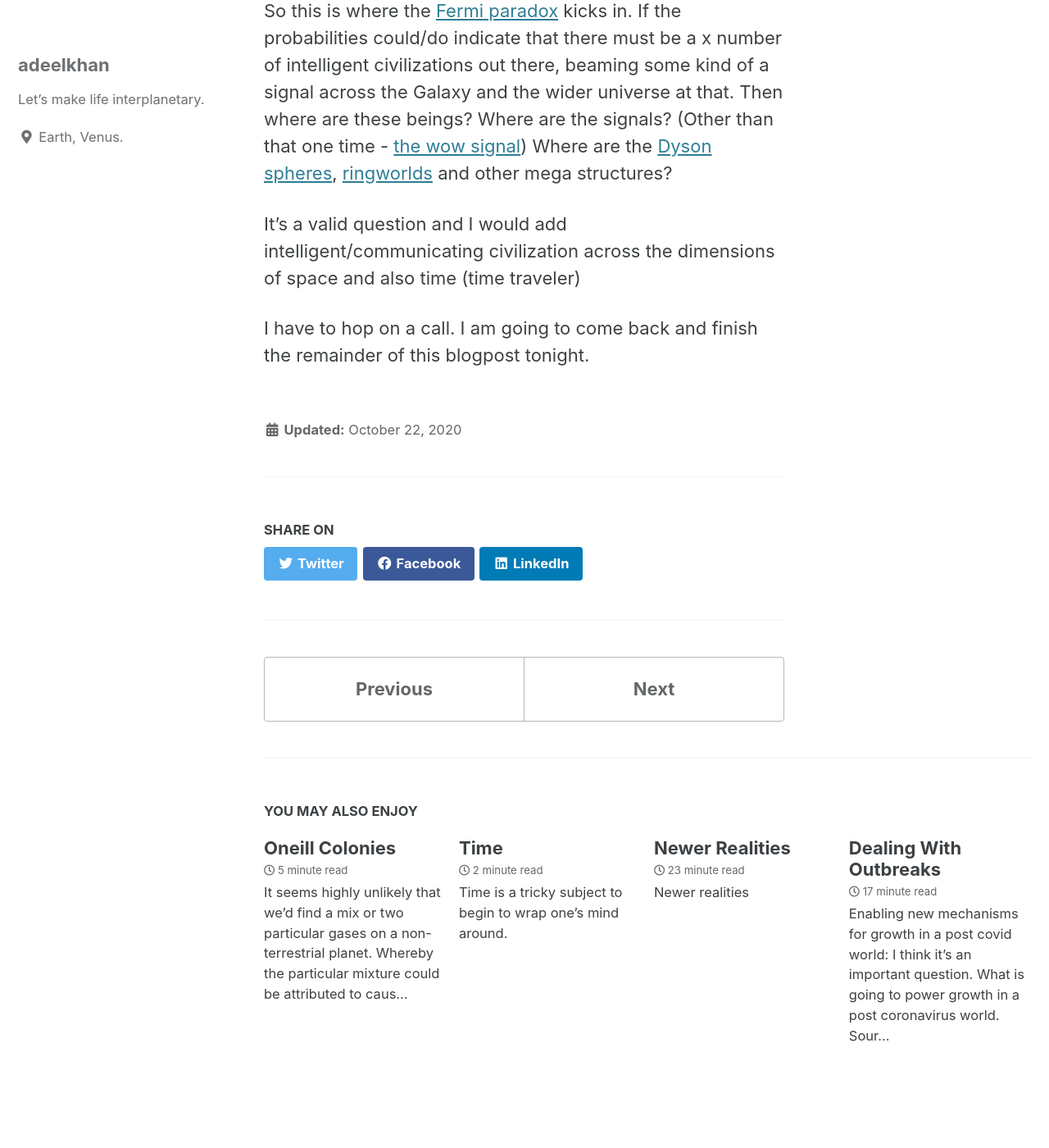
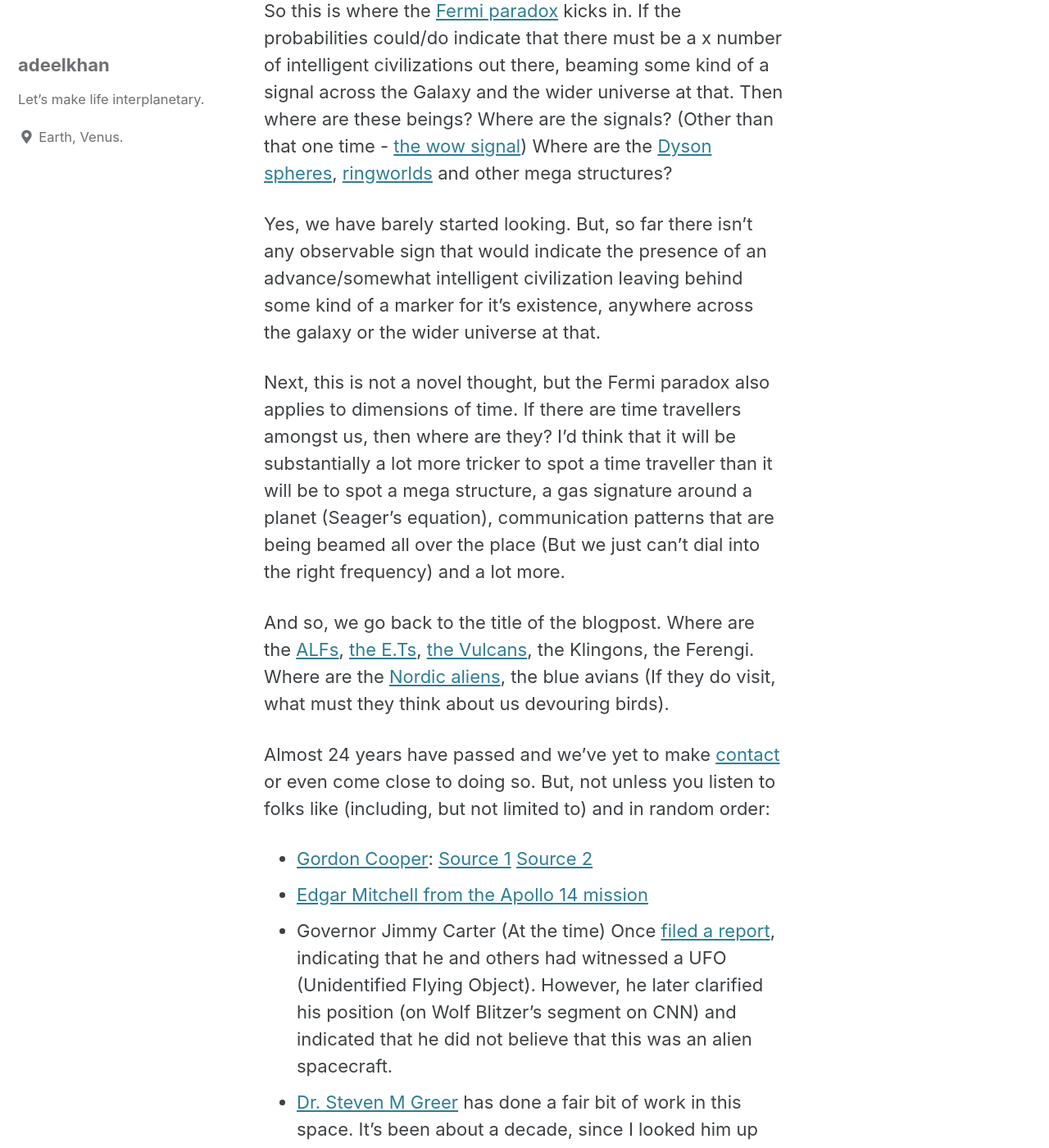
Before and after one commit to stellardreams/stellardreams.github.io, a Jekyll site: the page built from _posts/2020-10-22-Where-are-the-aliens?.md, in a window 1280 px wide and 1400 px high, scrolled down 3050 px. Shown: the whole window at 82% size. Built offline with Jekyll 4.4.1, drawn with Linux system fonts in a browser that asks for light colours; cached includes are drawn as plain includes; some of the changed text lies outside the part shown.

Commit message:
Update 2020-10-22-Where-are-the-aliens?.md
(Work in progress. 23:02 Eastern)

```diff
--- a/_posts/2020-10-22-Where-are-the-aliens?.md
+++ b/_posts/2020-10-22-Where-are-the-aliens?.md
@@ -26,6 +26,18 @@ If we focus on the prospect of finding life and then intelligent life across thi
 
 So this is where the [Fermi paradox](https://en.wikipedia.org/wiki/Fermi_paradox) kicks in. If the probabilities could/do indicate that there must be a x number of intelligent civilizations out there, beaming some kind of a signal across the Galaxy and the wider universe at that. Then where are these beings? Where are the signals? (Other than that one time - [the wow signal](https://en.wikipedia.org/wiki/Wow!_signal)) Where are the [Dyson spheres](https://en.wikipedia.org/wiki/Dyson_sphere), [ringworlds](https://en.wikipedia.org/wiki/Ringworld) and other mega structures?
 
-It's a valid question and I would add intelligent/communicating civilization across the dimensions of space and also time (time traveler)
+Yes, we have barely started looking. But, so far there isn't any observable sign that would indicate the presence of an advance/somewhat intelligent civilization leaving behind some kind of a marker for it's existence, anywhere across the galaxy or the wider universe at that.
 
-I have to hop on a call. I am going to come back and finish the remainder of this blogpost tonight.
+Next, this is not a novel thought, but the Fermi paradox also applies to dimensions of time. If there are time travellers amongst us, then where are they? I'd think that it will be substantially a lot more tricker to spot a time traveller than it will be to spot a mega structure, a gas signature around a planet (Seager's equation), communication patterns that are being beamed all over the place (But we just can't dial into the right frequency) and a lot more.
+
+And so, we go back to the title of the blogpost. Where are the [ALFs](https://www.imdb.com/title/tt0090390/), [the E.Ts](https://www.imdb.com/title/tt0083866/), [the Vulcans](https://memory-alpha.fandom.com/wiki/Vulcan), the Klingons, the Ferengi. Where are the [Nordic aliens](https://en.wikipedia.org/wiki/Nordic_aliens), the blue avians (If they do visit, what must they think about us devouring birds).
+
+Almost 24 years have passed and we've yet to make [contact](https://www.imdb.com/title/tt0118884/) or even come close to doing so. But, not unless you listen to folks like (including, but not limited to) and in random order:
+- [Gordon Cooper](https://en.wikipedia.org/wiki/Gordon_Cooper): [Source 1](https://youtu.be/La98OUilZC4) [Source 2](https://www.youtube.com/watch?v=dvPR8T1o3Dc)
+- [Edgar Mitchell from the Apollo 14 mission](https://www.military.com/off-duty/navy-astronaut-and-6th-man-moon-believed-alien-intervention.html)
+- Governor Jimmy Carter (At the time) Once [filed a report](https://en.wikipedia.org/wiki/Jimmy_Carter_UFO_incident), indicating that he and others had witnessed a UFO (Unidentified Flying Object). However, he later clarified his position (on Wolf Blitzer's segment on CNN) and indicated that he did not believe that this was an alien spacecraft.
+- [Dr. Steven M Greer](https://en.wikipedia.org/wiki/Steven_M._Greer) has done a fair bit of work in this space. It's been about a decade, since I looked him up again or the work that Mr. Greer has been doing. I did watch the original 'Disclosure project' and I remember watching at least two hours of testimonies by former military, intelligence and government officials. I think, this is a [link](https://siriusdisclosure.com/videos-on-demand/) to his website. I am not sure. I haven't had a chance to see any of the newer documentaries. (Since 2010 ish).
+- [Paul Hellyer](https://en.wikipedia.org/wiki/Paul_Hellyer#Extraterrestrial_intelligence_claims) Extra-ordinary claims. However, no evidence has been presented (to date) in order to be able to back up the hypotheses.
+- [Colonel Philip J. Corso](https://en.wikipedia.org/wiki/Philip_J._Corso)
+
+(Work in progress. 23:02 Eastern)
```
